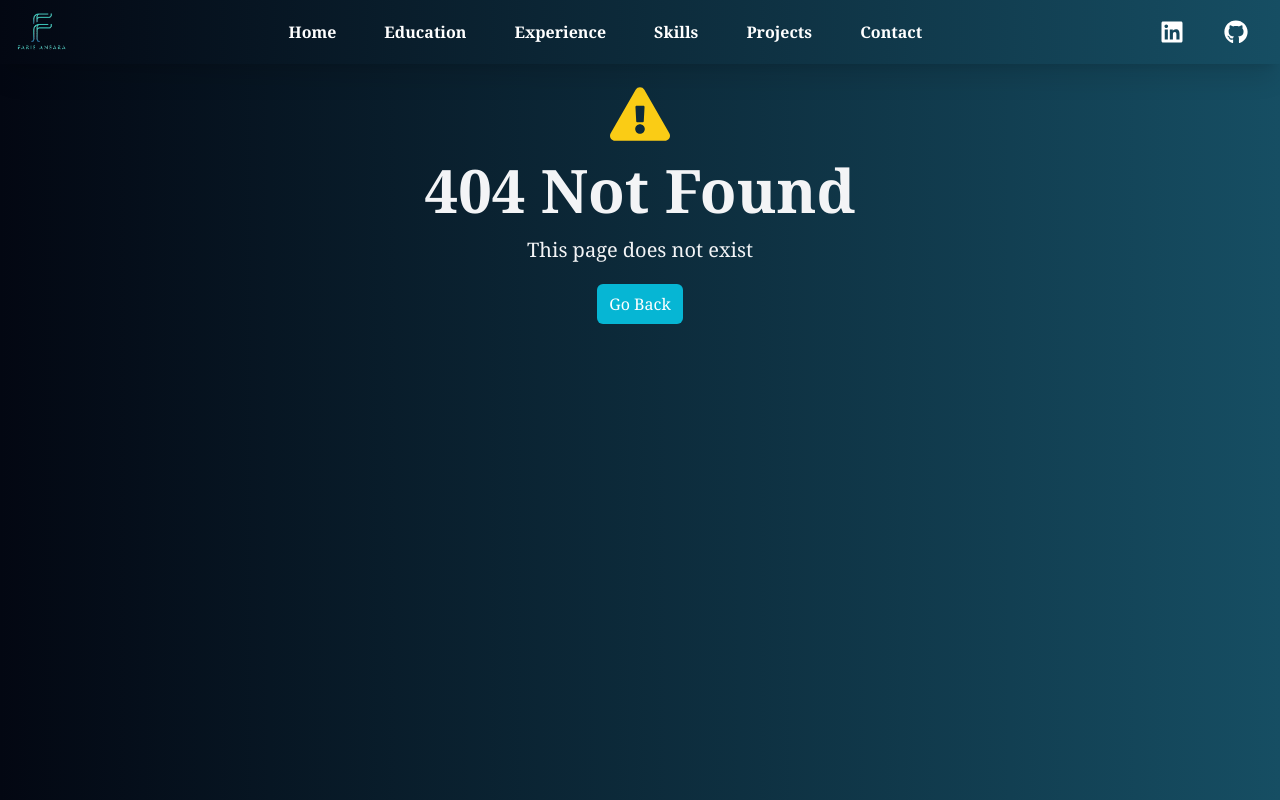
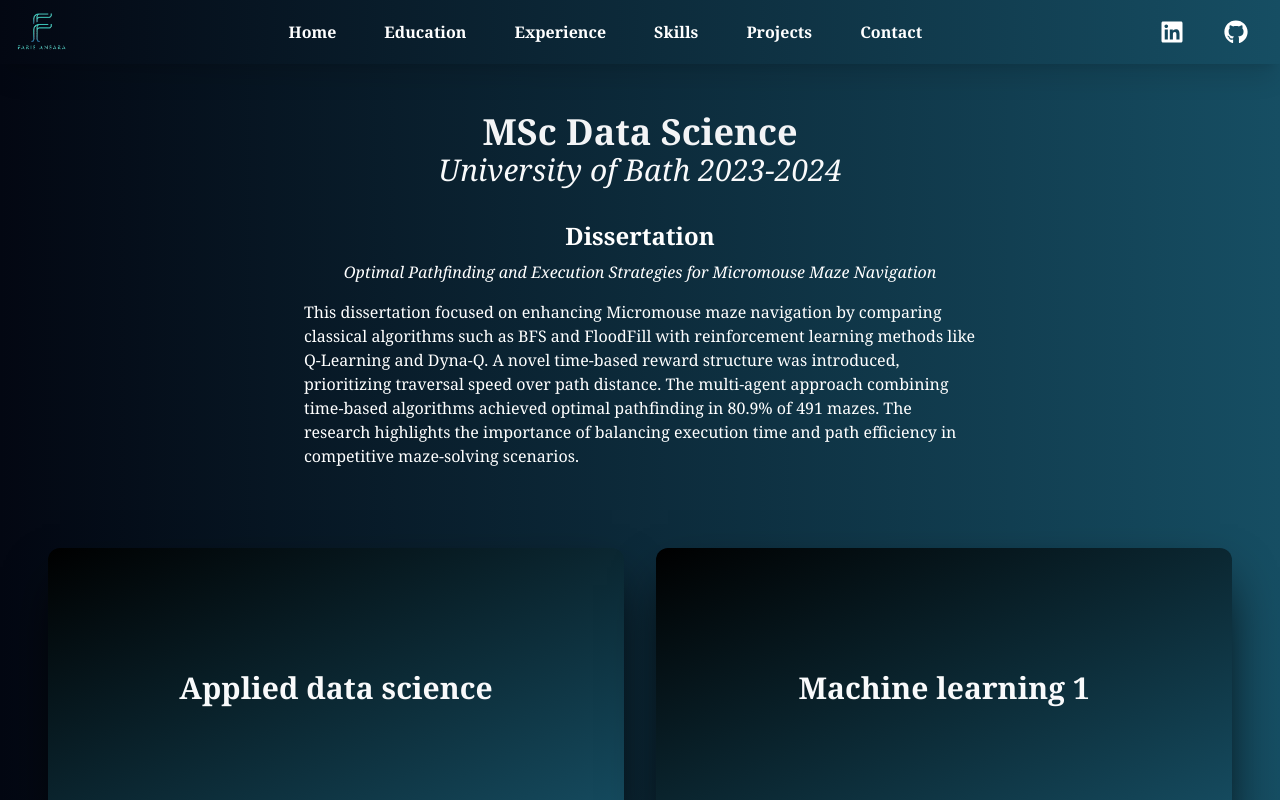
Before and after one commit to FarisAnsara/portfolio, a React (Create React App) app: page /portfolio/education in a window 1280 px wide. Before the commit this address had no page. Shown: the top 800 px of the page. Built offline with nearby package versions, Linux system fonts and the light colour scheme.

Commit message:
Manual deploy

```diff
--- a/src/App.jsx
+++ b/src/App.jsx
@@ -21,7 +21,7 @@ import SkillsPage from './pages/SkillsPage';
 const router = createBrowserRouter(
   createRoutesFromElements(
     <>
-    <Route path='/' element={<MainPageLayout />}>
+    <Route path='/portfolio' element={<MainPageLayout />}>
       <Route index element={<HomePage />} />
       <Route path='about' element={<AboutPage />} />
       <Route path='education' element={<EducationPage />} />
```
